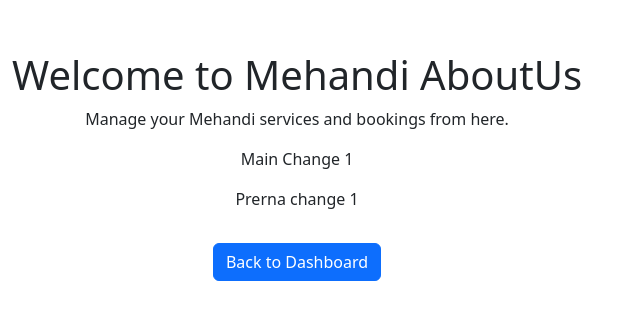
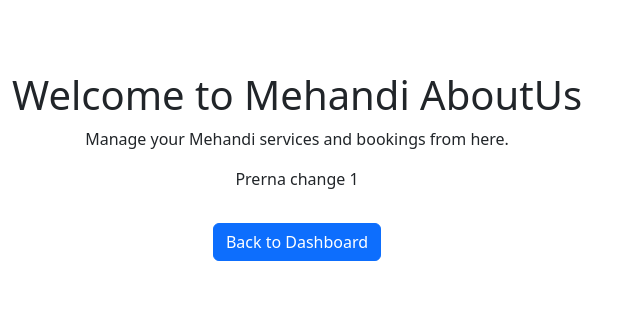
Before and after one commit to Prernadeshmaned/OthercardNew, a React (Vite) app in the folder othercard/: page /AboutUs in a window 1280 px wide. Shown: the part 258-578 px from the top of the page, without its empty margins (0-640 px from the left). Built offline with nearby package versions, Linux system fonts and the light colour scheme.

Commit message:
back change

```diff
--- a/othercard/src/components/AboutUs.jsx
+++ b/othercard/src/components/AboutUs.jsx
@@ -12,7 +12,7 @@ const AboutUs = () => {
             <Container className="mt-5 text-center">
                 <h1>Welcome to Mehandi AboutUs</h1>
                 <p>Manage your Mehandi services and bookings from here.</p>
-                <p>Main Change 1</p>
+
                 <p>Prerna change 1</p>
 
 
```
